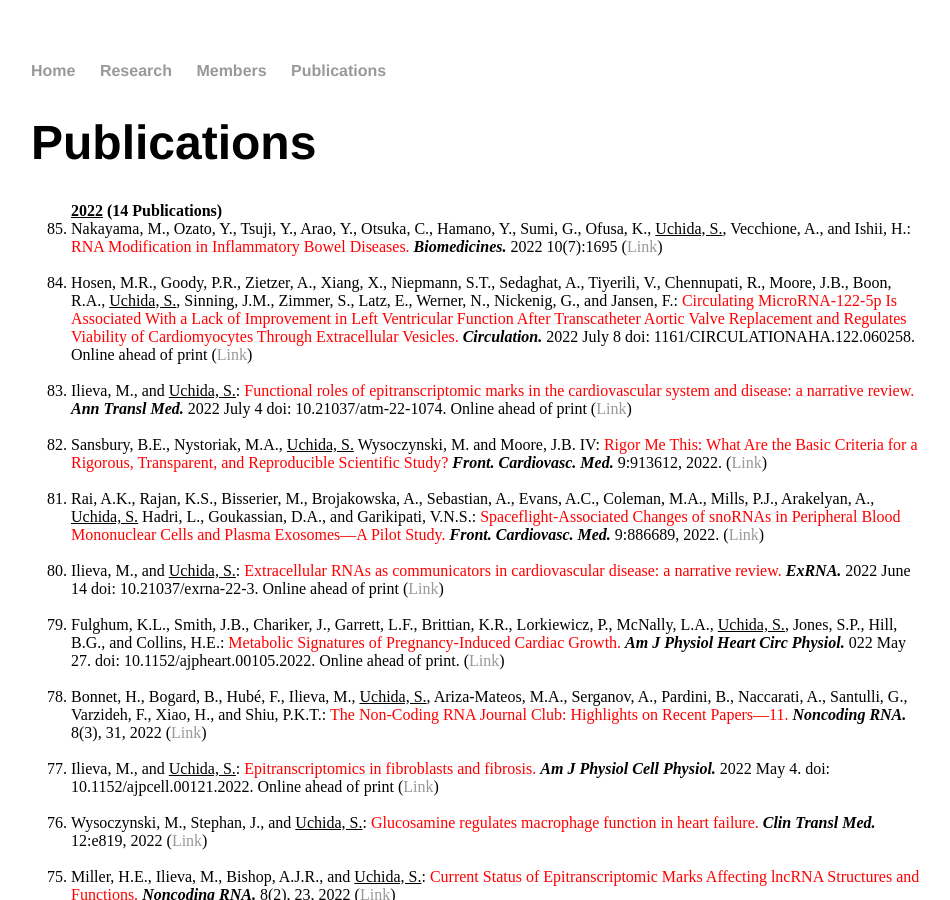
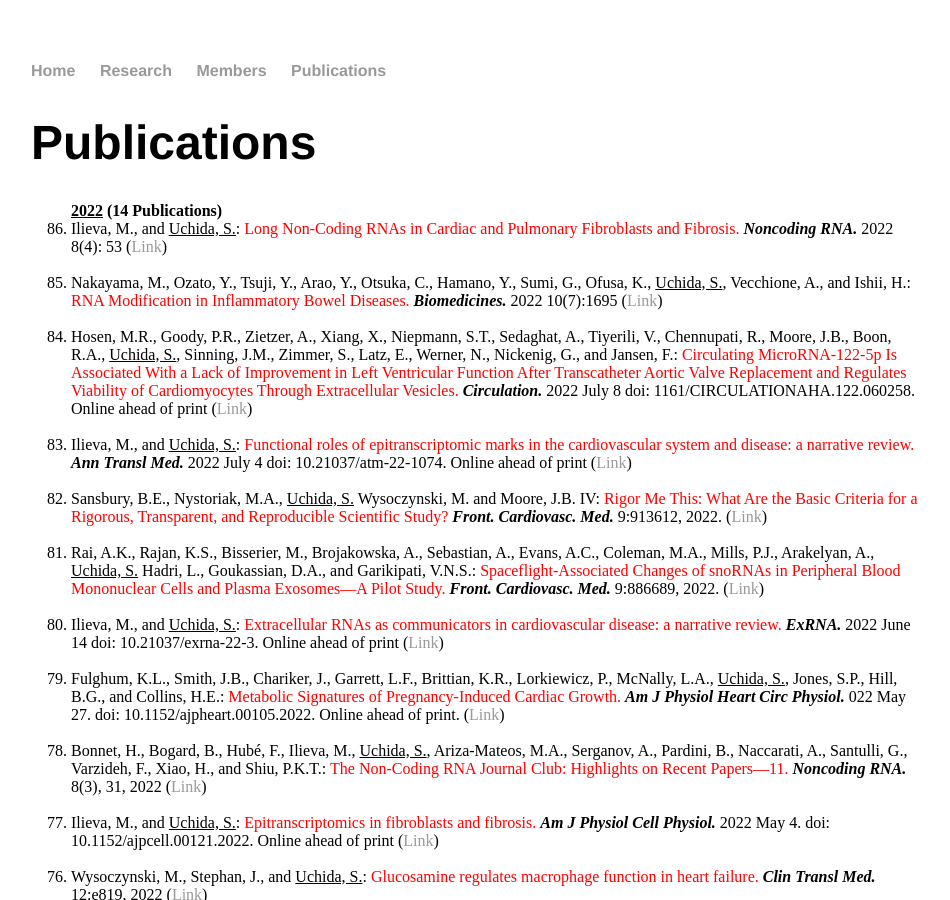
Before and after one commit to heartlncrna/heartlncrna.github.io, a Jekyll site: the page publications/pub_list.html, which Jekyll copies as it is, in a window 1280 px wide and 900 px high. Shown: the whole window, without its empty margins (161-1111 px from the left). Built offline with Jekyll 4.4.1, drawn with Linux system fonts in a browser that asks for light colours.

Commit message:
Update pub_list.html

```diff
--- a/publications/pub_list.html
+++ b/publications/pub_list.html
@@ -28,6 +28,9 @@
 			<ol reversed="reversed">
 
 				<strong><u>2022</u>  (14 Publications)</strong>
+
+				<li> Ilieva, M., and <u>Uchida, S.</u>: <font color="red">Long Non-Coding RNAs in Cardiac and Pulmonary Fibroblasts and Fibrosis.</font> <b><i>Noncoding RNA. </i></b> 2022 8(4): 53 (<a href="https://www.mdpi.com/2311-553X/8/4/53/htm">Link</span></a>)</li>
+			<br>
 
 				<li> Nakayama, M., Ozato, Y., Tsuji, Y., Arao, Y., Otsuka, C., Hamano, Y., Sumi, G., Ofusa, K., <u>Uchida, S.</u>, Vecchione, A., and Ishii, H.: <font color="red">RNA Modification in Inflammatory Bowel Diseases.</font> <b><i>Biomedicines. </i></b> 2022 10(7):1695 (<a href="https://www.mdpi.com/2227-9059/10/7/1695">Link</span></a>)</li>
 			<br>
```
